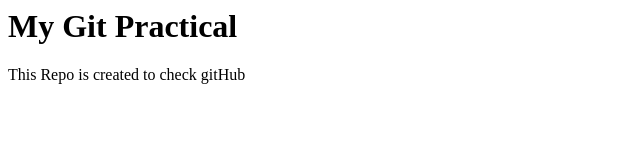
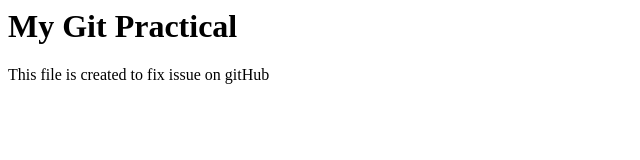
Before and after one commit to Rakesh2312/Test-git, a plain HTML site: page index.html in a window 1280 px wide. Shown: the full height of the page, 0-640 px from the left. Drawn offline with Linux system fonts and the light colour scheme.

Commit message:
Commiting index.html file

```diff
--- a/index.html
+++ b/index.html
@@ -4,6 +4,6 @@
   </head>
   <body>
     <h1>My Git Practical</h1>
-    <p>This Repo is created to check gitHub</p>
+    <p>This file is created to fix issue on gitHub</p>
   </body>
 </html>
```
